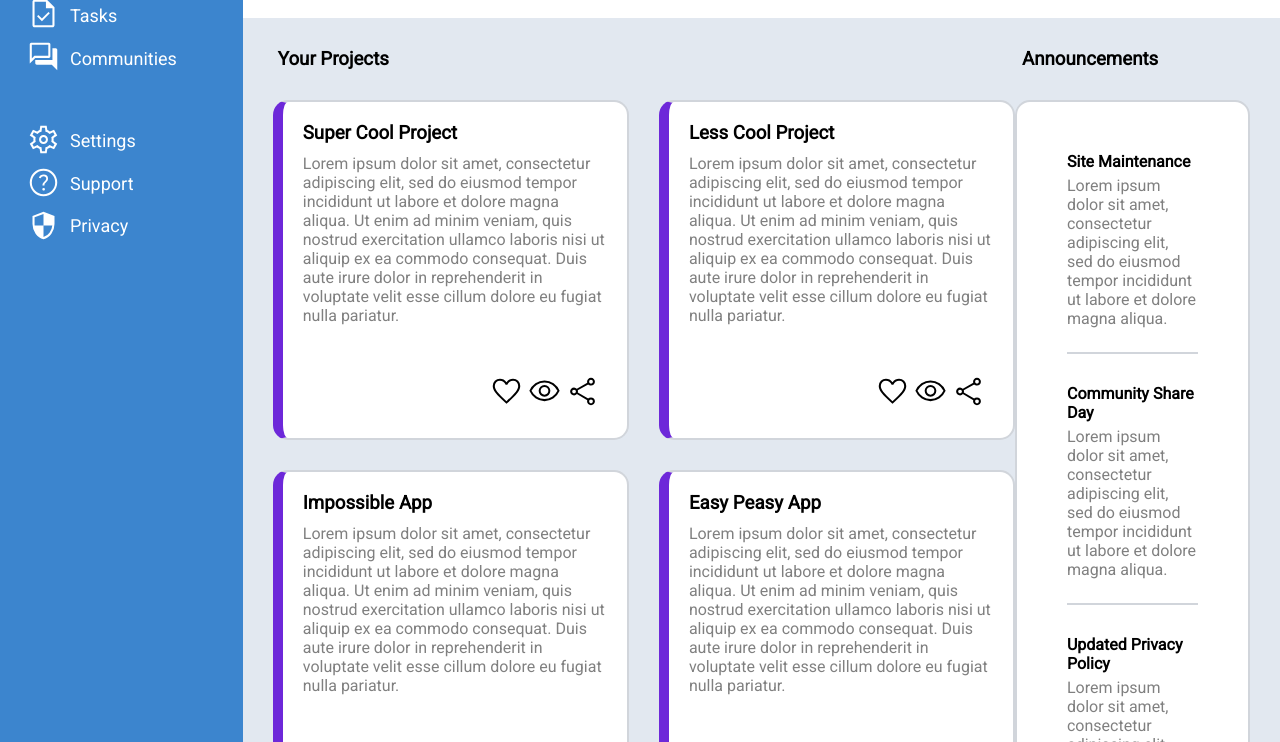
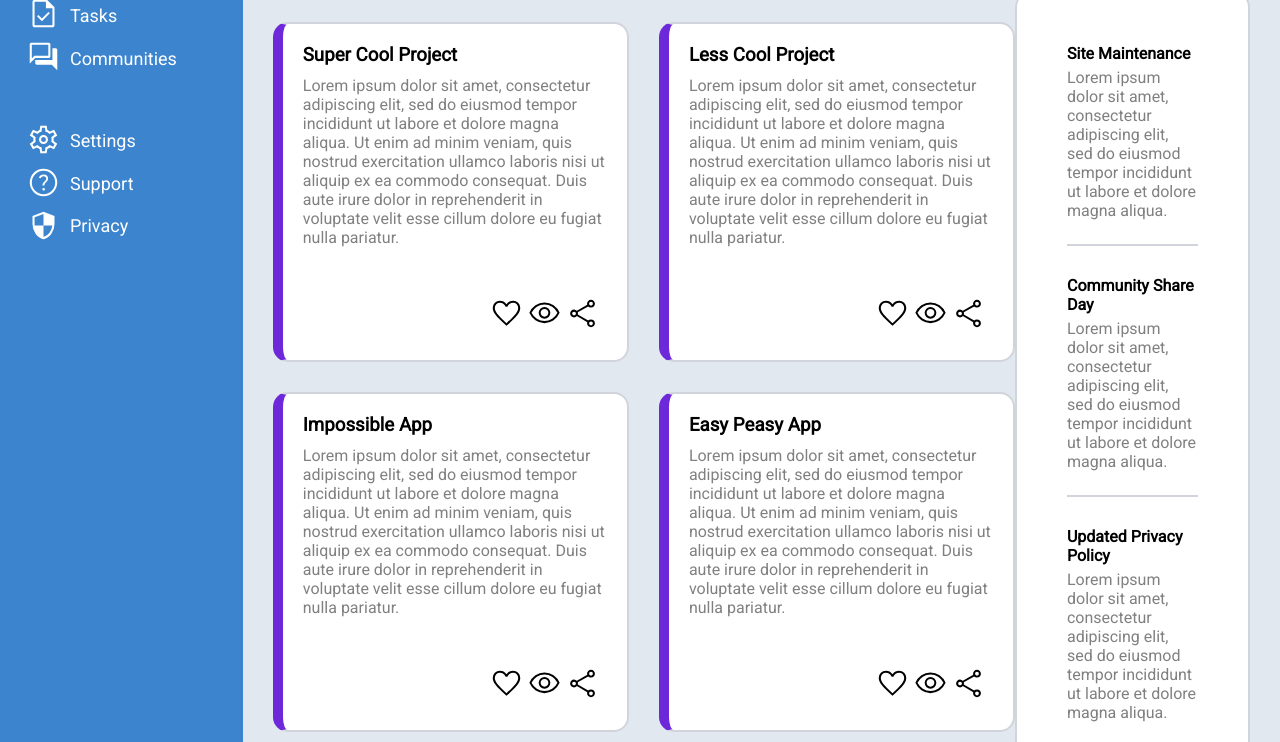
Before and after one commit to nelly476/admin-dashboard, a plain HTML site: page index.html in a window 1280 px wide. Shown: the part 270-1012 px from the top of the page. Drawn offline with nearby package versions, Linux system fonts and the light colour scheme; a web font is replaced by a local one.

Commit message:
change header layout

```diff
--- a/style.css
+++ b/style.css
@@ -13,8 +13,8 @@
 
 .container {
   display: grid;
-  grid-template-columns: 1fr 5fr;
-  grid-template-rows: 1fr 5fr;
+  grid-template-columns: auto auto;
+  grid-template-rows: auto auto;
 }
 
 .dashboard {
@@ -231,7 +231,6 @@
   border: 2px solid var(--border-color);
   padding: 50px;
   max-width: 300px;
-  margin-top: 30px;
 }
 
 .announcements_trending {
```
